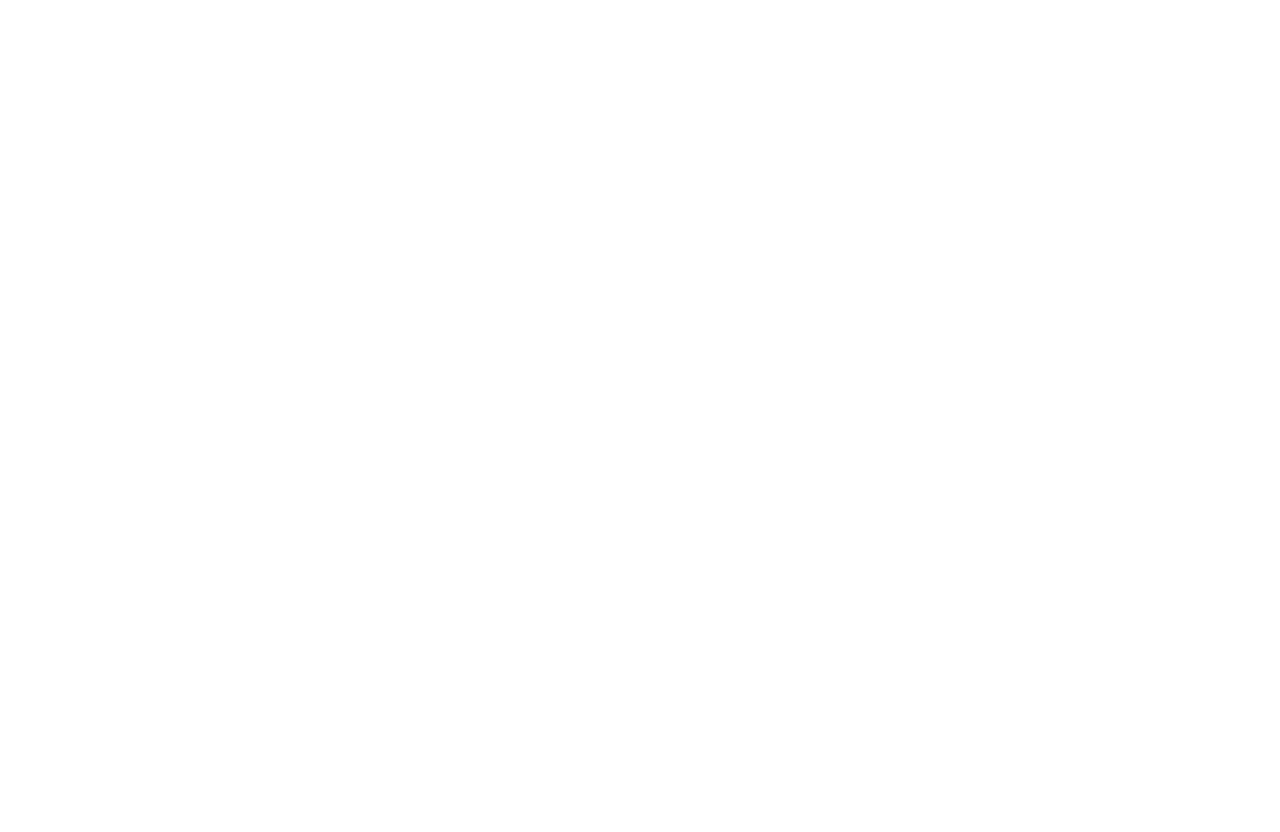
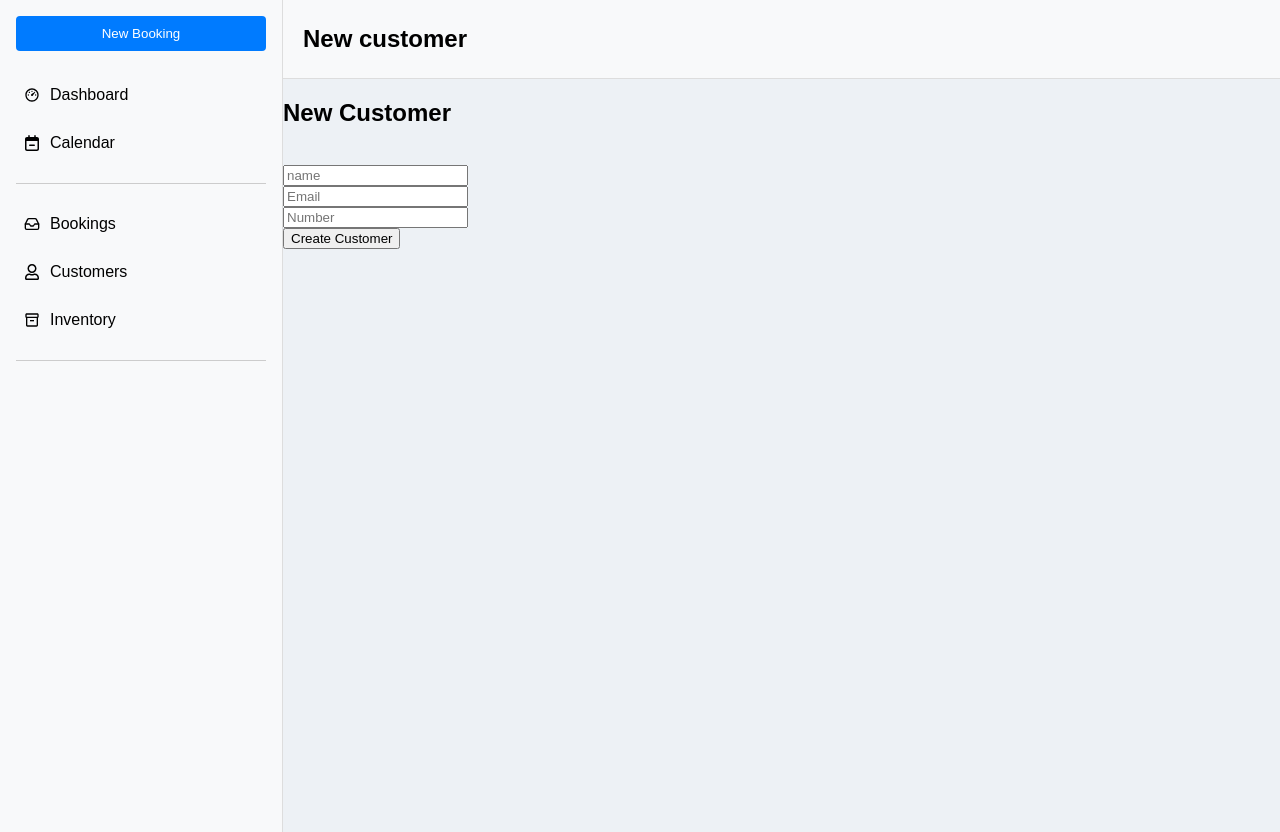
Before and after one commit to ForeverPlat/rental-software, a React (Vite) app in the folder frontend/: page /customers/new in a window 1280 px wide. Before the commit this address had no page. Before the commit the page ends 800 px from the top, so only its background shows below. Built offline with nearby package versions, Linux system fonts and the light colour scheme.

Commit message:
buttons now go to creating pages for bookings, products, customers styling still needs to be done, and booking still needs more work

```diff
--- a/frontend/src/App.jsx
+++ b/frontend/src/App.jsx
@@ -14,6 +14,10 @@
 import Calendar from './features/Calendar';
 import Inventory from './features/Inventory';
 
+import NewBooking from './features/NewBooking';
+import NewCustomer from './features/NewCustomer'
+import NewProduct from './features/NewProduct';
+
 const App = () => {
   return (
     <Router>
@@ -25,7 +29,11 @@
           <Route path="/calendar" element={<Calendar />} />
           <Route path="/bookings" element={<Bookings />} />
           <Route path="/customers" element={<Customers />} />
-          <Route path="/Inventory" element={<Inventory />} />
+          <Route path="/inventory" element={<Inventory />} />
+
+          <Route path="/bookings/new" element={<NewBooking />} />
+          <Route path="/customers/new" element={<NewCustomer />} />
+          <Route path="/products/new" element={<NewProduct />} />
 
           <Route path="/signup" element={<Signup />} />
           <Route path="/login" element={<Login />} />
--- a/frontend/src/Layout.jsx
+++ b/frontend/src/Layout.jsx
@@ -16,6 +16,11 @@
     if (path === '/bookings') return 'bookings';
     if (path === '/customers') return 'customers';
     if (path === '/inventory') return 'inventory';
+
+    if (path === '/bookings/new') return 'new booking';
+    if (path === '/customers/new') return 'new customer';
+    if (path === '/products/new') return 'new product';
+
     return 'dashboard';
 
   }
--- a/frontend/src/components/Header/Header.jsx
+++ b/frontend/src/components/Header/Header.jsx
@@ -1,35 +1,38 @@
 import React from 'react';
+import { useNavigate } from 'react-router-dom';
 
 const Header = ({ page }) => {
-  const getButtonText = () => {
+  const getButton = () => {
     switch (page) {
       case 'customers':
-        return 'Add customer';
+        return { text: 'Add customer', path: '/customers/new' };
       case 'bookings':
-        return 'New booking';
+        return { text: 'New booking', path: '/bookings/new' };
       case 'inventory':
-        return 'Add product';
+        return { text: 'Add product', path: 'products/new' };
       default:
-        return 'Add item';
+        return 'none';
     }
   };
+
+  const navigate = useNavigate();
 
   return (
     <header style={{ display: 'flex', justifyContent: 'space-between', alignItems: 'center', padding: '5px 20px', borderBottom: '1px solid #ddd', backgroundColor: '#f8f9fa' }}>
       <h2>{page.charAt(0).toUpperCase() + page.slice(1)}</h2>
-      <button
-        style={{
-          backgroundColor: '#007bff',
-          color: 'white',
-          border: 'none',
-          padding: '8px 25px',
-          borderRadius: '4px',
-          cursor: 'pointer'
-        }}
-        onClick={() => alert(`Add ${getButtonText().toLowerCase().replace(' ', '_')} clicked`)}
-      >
-        {getButtonText()}
-      </button>
+
+      {
+        // this ensures that if the path isn't on the list no button shows up
+        getButton() !== 'none' ? (
+          <button
+            style={{ backgroundColor: '#007bff', color: 'white', border: 'none', padding: '8px 25px', borderRadius: '4px', cursor: 'pointer' }}
+            onClick={() => navigate(getButton().path)}
+          >
+            {getButton().text}
+          </button>
+        ) : null
+      }
+
     </header>
   );
 };
--- a/frontend/src/features/Dashboard/CardResult.jsx
+++ b/frontend/src/features/Dashboard/CardResult.jsx
@@ -9,7 +9,7 @@
     <div className="dashboard-card-result">
         <span className="time">{time}</span>
         <div className="info">
-            <div className="name">{name}</div>
+        <div className="name">{name}</div>
             <div className="email">{email}</div>
             <div className="reserved">{quantityReserved} reserved</div>
         </div>
--- /dev/null
+++ b/frontend/src/features/NewBooking.jsx
@@ -0,0 +1,107 @@
+import React, { useState, useEffect } from 'react'
+
+const NewBooking = () => {
+
+    // get userId from token (in localStorage)
+    // booking name
+    // booking email
+    // booking number
+
+    //  check how to properly set up the number
+    const [booking, setBooking] = useState({"customerId": '', "products": [{}], startDate: ''});
+
+    // create the rolidex thing of customers
+    // selecting the customer will give their id
+    const [customer, setCustomer] = useState({});
+
+    // this will work similarly to the customers
+    // but will be an array of products the user chooses
+    const [products, setProducts] = useState([{}]);
+
+    // this will be selected using a calender component
+    // i beg please look for a component library
+    const [startDate, setStartDate] = useState('');
+    const [endDate, setEndDate]= useState('');
+
+    // drop down menu?
+    // status starts of as a default maybe?
+
+    // method should be a drop down menu of option
+    const [payment, setPayment] = useState({ 'method': '', amount: 0 })
+
+    const [error, setError] = useState('');
+    const [success, setSuccess] = useState('');
+
+    const handleChange = (e) => {
+      const { name, value } = e.target;
+
+      setBooking((prevBooking) => ({
+          ...prevBooking,
+          [name]: value
+      }))
+    }
+
+    const delayedMessage = (setter, message) => {
+      setter('');
+      useEffect(() => {
+        setTimeout(() => {
+          setter(message);
+        }, 5000);
+      });
+    }
+
+    const handleSubmit = async (e) => {
+      e.preventDefault();
+      const token = localStorage.getItem('token');
+
+      const { name, email, number } = booking;
+
+      if ( !name || !email || !number) {
+        setError("All fields must be filled.");
+      }
+
+      try {
+        const res = await fetch('http://localhost:2000/api/bookings', {
+          method: 'POST',
+          headers: {
+            'Content-Type': 'application/json',
+            'Authorization': `Bearer ${token}`
+          },
+          body: JSON.stringify(booking),
+        });
+
+        const result = await res.json();
+
+        if (res.ok) {
+          // setSuccess('Verification email sent.');
+          delayedMessage(setSuccess, 'Booking has been created.')
+          setUser({ "name": '', "email": '', number: ''});
+        } else {
+          delayedMessage(setError, result.error || 'Failed to create booking.')
+          // setError(result.error || 'Failed to create user.');
+        }
+
+      } catch (error) {
+        delayedMessage(setError, 'An error occurred. Please try again later.');
+        // setError('An error occurred. Please try again later.');
+      }
+    }
+
+  return (
+    <div>
+        <form className='new-booking-form' id='new-booking-form' onSubmit={handleSubmit}>
+            <h2>New Booking</h2>
+            <div className="new-booking-msg" style={{ color: error ? 'red' : 'green' }}>
+              {error || success}
+            </div> <br />
+            <input type="text" name='name' placeholder="name" value={booking.name} onChange={handleChange} required /> <br />
+            <input type="email" name='email' placeholder="Email" value={booking.email} onChange={handleChange} required /> <br />
+            <input type="number" name='number' placeholder="Number" value={booking.number} onChange={handleChange} required /> <br />
+        </form>
+
+
+    </div>
+  )
+}
+
+export default NewBooking
--- /dev/null
+++ b/frontend/src/features/NewCustomer.jsx
@@ -0,0 +1,93 @@
+import React, { useState, useEffect } from 'react'
+
+const NewCustomer = () => {
+
+    // get userId from token (in localStorage)
+    // customer name
+    // customer email
+    // customer number
+
+    //  check how to properly set up the number
+    const [customer, setCustomer] = useState({ "name": '', "email": '', number: '' });
+    const [error, setError] = useState('');
+    const [success, setSuccess] = useState('');
+
+    const handleChange = (e) => {
+      const { name, value } = e.target;
+
+      setCustomer((prevCustomer) => ({
+          ...prevCustomer,
+          [name]: value
+      }))
+    }
+
+    const delayedMessage = (setter, message) => {
+      setter('');
+      setTimeout(() => {
+        setter(message);
+        setTimeout(() => {
+          setter(''); // Clear message after 5 seconds
+        }, 5000);
+      }, 100); // Small delay to ensure previous message clears
+    };
+
+    const handleSubmit = async (e) => {
+      e.preventDefault();
+      const token = localStorage.getItem('token');
+
+      const { name, email, number } = customer;
+
+      if ( !name || !email || !number) {
+        setError("All fields must be filled.");
+      }
+
+      try {
+        const res = await fetch('http://localhost:2000/api/customers', {
+          method: 'POST',
+          headers: {
+            'Content-Type': 'application/json',
+            'Authorization': `Bearer ${token}`
+          },
+          body: JSON.stringify(customer),
+        });
+
+        const result = await res.json();
+        console.log(result);
+
+
+        if (res.ok) {
+          // setSuccess('Verification email sent.');
+          delayedMessage(setSuccess, 'Customer has been created.')
+          setCustomer({ "name": '', "email": '', number: ''});
+        } else {
+          delayedMessage(setError, result.error || 'Failed to create customer.')
+          // setError(result.error || 'Failed to create user.');
+        }
+
+      } catch (error) {
+        // something is wrong here
+        delayedMessage(setError, 'An error occurred. Please try again later.');
+        console.error(error);
+        // setError('An error occurred. Please try again later.');
+      }
+    }
+
+  return (
+    <div>
+        <form className='new-customer-form' id='new-customer-form' onSubmit={handleSubmit}>
+            <h2>New Customer</h2>
+            <div className="new-customer-msg" style={{ color: error ? 'red' : 'green' }}>
+              {error || success}
+            </div> <br />
+            <input type="text" name='name' placeholder="name" value={customer.name} onChange={handleChange} required /> <br />
+            <input type="email" name='email' placeholder="Email" value={customer.email} onChange={handleChange} required /> <br />
+            <input type="phone" name='number' placeholder="Number" value={customer.number} onChange={handleChange} required /> <br />
+            <button id="new-customer-button" type="submit">Create Customer</button>
+        </form>
+
+
+    </div>
+  )
+}
+
+export default NewCustomer
--- /dev/null
+++ b/frontend/src/features/NewProduct.jsx
@@ -0,0 +1,86 @@
+import React, { useState, useEffect } from 'react'
+
+const NewProduct = () => {
+
+    // get userId from token (in localStorage)
+    // product name
+    // product pricePerDay
+
+    //  check how to properly set up the number
+    const [product, setProduct] = useState({ "name": '', pricePerDay: 0 });
+    const [error, setError] = useState('');
+    const [success, setSuccess] = useState('');
+
+    const handleChange = (e) => {
+      const { name, value } = e.target;
+
+      setProduct((prevProduct) => ({
+          ...prevProduct,
+          [name]: value
+      }))
+    }
+
+    const delayedMessage = (setter, message) => {
+      setter('');
+      setTimeout(() => {
+        setter(message);
+        setTimeout(() => {
+          setter(''); // Clear message after 5 seconds
+        }, 5000);
+      }, 100); // Small delay to ensure previous message clears
+    };
+
+    const handleSubmit = async (e) => {
+      e.preventDefault();
+      const token = localStorage.getItem('token');
+
+      const { name, pricePerDay } = product;
+
+      if ( !name || pricePerDay) {
+        setError("All fields must be filled.");
+      }
+
+      try {
+        const res = await fetch('http://localhost:2000/api/products', {
+          method: 'POST',
+          headers: {
+            'Content-Type': 'application/json',
+            'Authorization': `Bearer ${token}`
+          },
+          body: JSON.stringify(product),
+        });
+
+        const result = await res.json();
+
+        if (res.ok) {
+          // setSuccess('Verification email sent.');
+          delayedMessage(setSuccess, 'Product has been created.')
+          setProduct({ "name": '', pricePerDay: '' });
+        } else {
+          delayedMessage(setError, result.error || 'Failed to create product.')
+          // setError(result.error || 'Failed to create user.');
+        }
+
+      } catch (error) {
+        delayedMessage(setError, 'An error occurred. Please try again later.');
+        // setError('An error occurred. Please try again later.');
+      }
+    }
+
+  return (
+    <div>
+        <form className='new-product-form' id='new-product-form' onSubmit={handleSubmit}>
+            <h2>New Product</h2>
+            <div className="new-product-msg" style={{ color: error ? 'red' : 'green' }}>
+              { error || success }
+            </div> <br />
+            <input type="text" name='name' placeholder="name" value={product.name} onChange={handleChange} required /> <br />
+            <input type="number" name='pricePerDay' placeholder="Number" value={product.pricePerDay} onChange={handleChange} required /> <br />
+        </form>
+
+
+    </div>
+  )
+}
+
+export default NewProduct
```
Also changed, not shown: frontend/src/features/auth/Login.jsx (+9 -4 lines), 1 other file (tests, documents, lock files or other folders).
